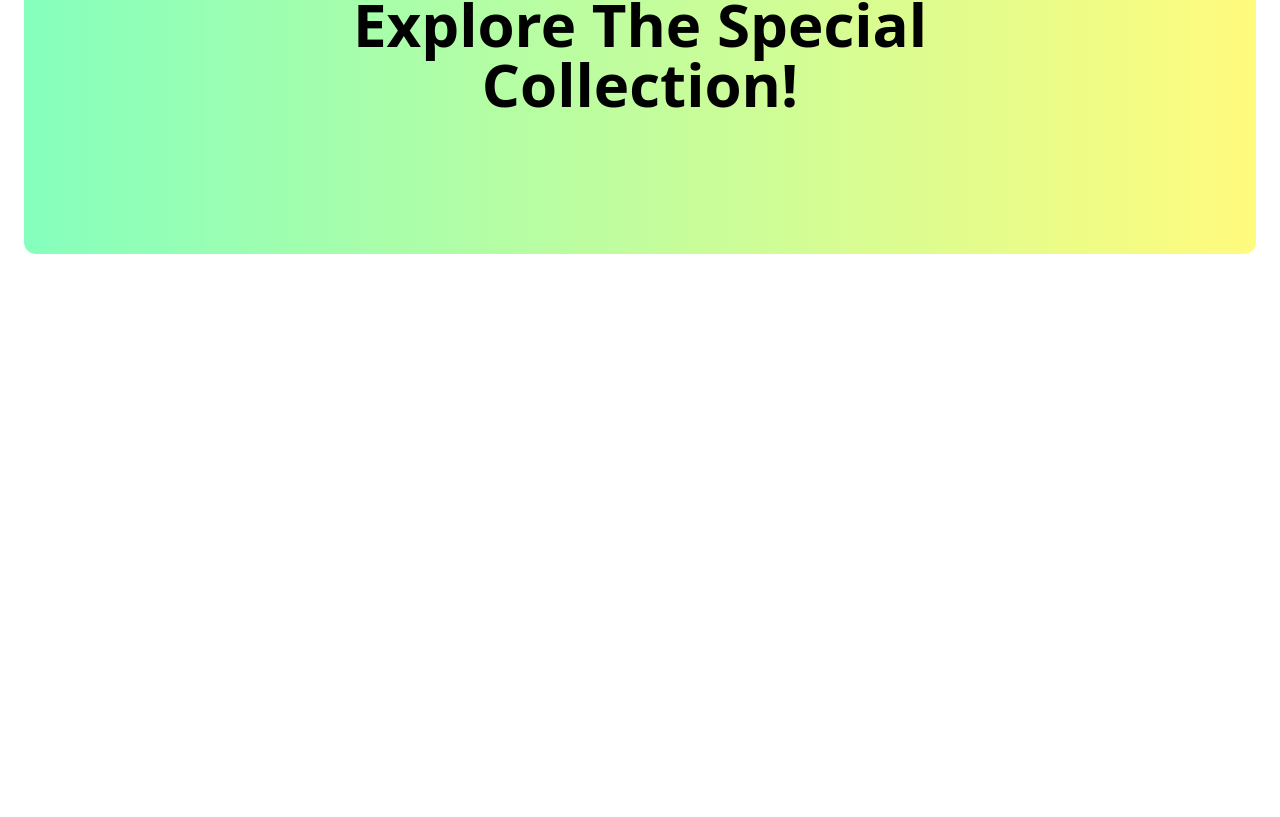
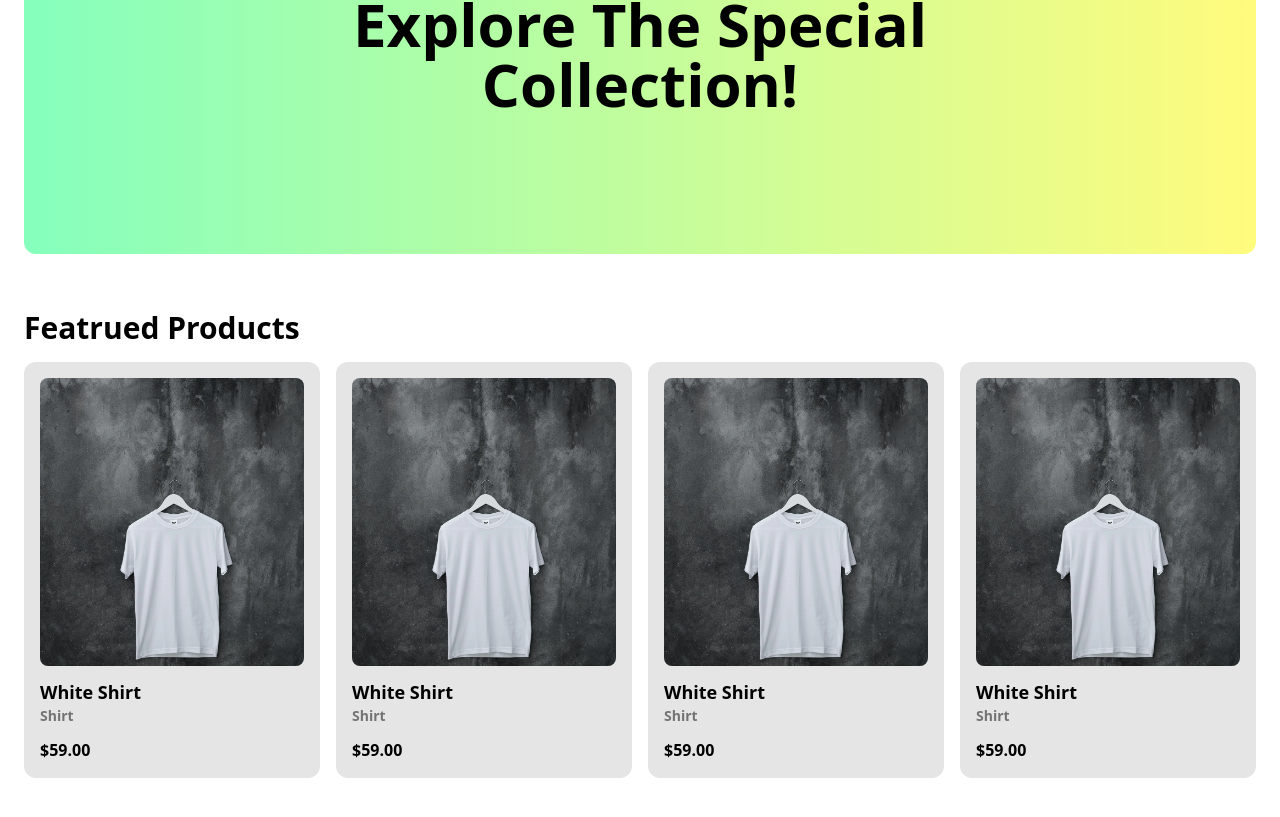
Before and after one commit to ElsayedRapaa/Store, a React (Vite) app: page / in a window 1280 px wide. Shown: the part 243-1060 px from the top of the page. Before the commit the page ends 800 px from the top, so only its background shows below. Built offline with nearby package versions, Linux system fonts and the light colour scheme.

Commit message:
Add Products Section and Card

```diff
--- a/src/Layout.tsx
+++ b/src/Layout.tsx
@@ -1,6 +1,7 @@
 import Container from "./components/Container";
 import Cover from "./components/Cover";
 import Navbar from "./components/Navbar";
+import Products from "./components/Products";
 
 interface Props {
   darkMode?: boolean;
@@ -8,7 +9,12 @@ interface Props {
 
 const Layout: React.FC<Props> = ({ darkMode }) => {
   return (
-    <div>
+    <div
+      className={`
+        duration-1000
+        ${darkMode && "bg-neutral-950"}
+      `}
+    >
       <Navbar darkMode={darkMode} />
       <Container>
         <div
@@ -18,6 +24,7 @@ const Layout: React.FC<Props> = ({ darkMode }) => {
         >
           <Cover title="explore the special collection!" darkMode={darkMode} />
         </div>
+        <Products title="Featrued Products" darkMode={darkMode} />
       </Container>
     </div>
   );
--- /dev/null
+++ b/src/components/Card.tsx
@@ -0,0 +1,115 @@
+import { Link } from "react-router-dom";
+
+import { BsArrowsFullscreen, BsCart2 } from "react-icons/bs";
+
+interface Props {
+  darkMode?: boolean;
+}
+
+const Card: React.FC<Props> = ({ darkMode }) => {
+  return (
+    <Link
+      to="/"
+      className={`
+        p-4
+        rounded-xl
+        flex
+        flex-col
+        gap-y-3
+        duration-1000
+        group
+        ${darkMode ? "bg-neutral-900" : "bg-neutral-200"}
+        ${darkMode ? "text-white" : "text-black"}
+      `}
+    >
+      <div
+        className="
+          rounded-lg
+          overflow-hidden
+          w-full
+          h-72
+          relative
+        "
+      >
+        <img
+          src="/shirt_1.webp"
+          alt="product"
+          className="
+            w-full
+            h-full
+            object-cover
+          "
+        />
+        <span
+          className="
+            w-fit
+            h-fit
+            rounded-full
+            p-3
+            bg-white
+            text-black
+            hover:bg-opacity-80
+            transition
+            absolute
+            bottom-3
+            left-[28%]
+            opacity-0
+            group-hover:opacity-100
+            duration-300
+          "
+        >
+          <BsArrowsFullscreen size={18} />
+        </span>
+        <span
+          className="
+            w-fit
+            h-fit
+            rounded-full
+            p-3
+            bg-white
+            text-black
+            hover:bg-opacity-80
+            transition
+            absolute
+            bottom-3
+            right-[28%]
+            opacity-0
+            group-hover:opacity-100
+            duration-300
+          "
+        >
+          <BsCart2 size={18} />
+        </span>
+      </div>
+      <p
+        className="
+          font-semibold
+          text-lg
+          flex
+          flex-col
+          capitalize
+        "
+      >
+        White Shirt
+        <span
+          className="
+            text-neutral-500
+            text-sm
+            capitalize
+          "
+        >
+          Shirt
+        </span>
+      </p>
+      <h4
+        className="
+          font-semibold
+        "
+      >
+        $59.00
+      </h4>
+    </Link>
+  );
+};
+
+export default Card;
--- /dev/null
+++ b/src/components/Products.tsx
@@ -0,0 +1,48 @@
+import Card from "./Card";
+
+interface Props {
+  title: string;
+  darkMode?: boolean;
+}
+
+const Products: React.FC<Props> = ({ title, darkMode }) => {
+  return (
+    <section
+      className="
+        pb-12
+      "
+    >
+      <h1
+        className={`
+          text-xl
+          sm:text-3xl
+          font-semibold
+          text-left
+          pt-6
+          pb-4
+          duration-1000
+          ${darkMode ? "text-white" : "text-black"}
+        `}
+      >
+        {title}
+      </h1>
+      <div
+        className="
+          grid
+          grid-cols-1
+          sm:grid-cols-2
+          md:grid-cols-3
+          lg:grid-cols-4
+          gap-4
+        "
+      >
+        <Card darkMode={darkMode} />
+        <Card darkMode={darkMode} />
+        <Card darkMode={darkMode} />
+        <Card darkMode={darkMode} />
+      </div>
+    </section>
+  );
+};
+
+export default Products;
```
Also changed, not shown: public/shirt_1.webp (added), public/shirt_2.webp (added).
